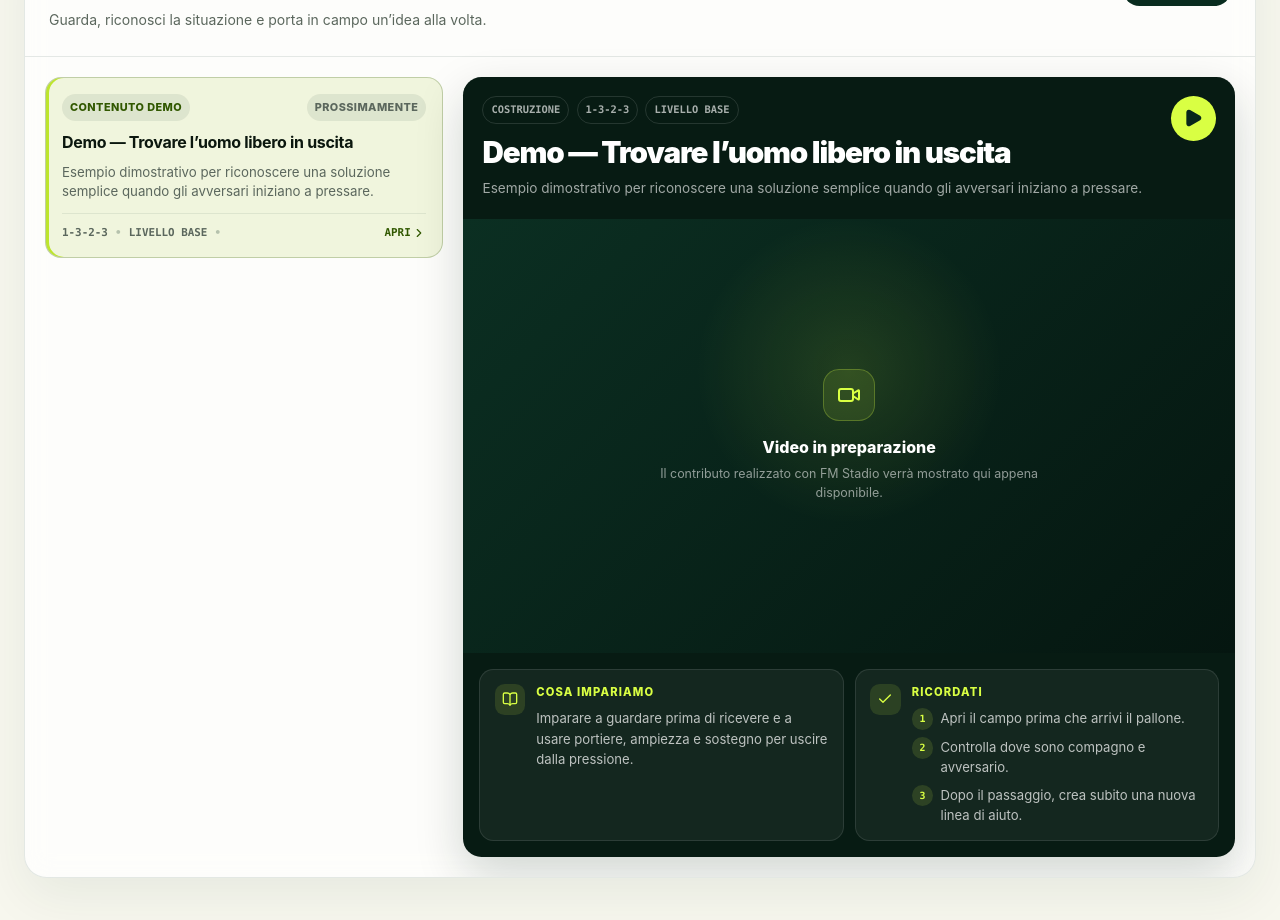
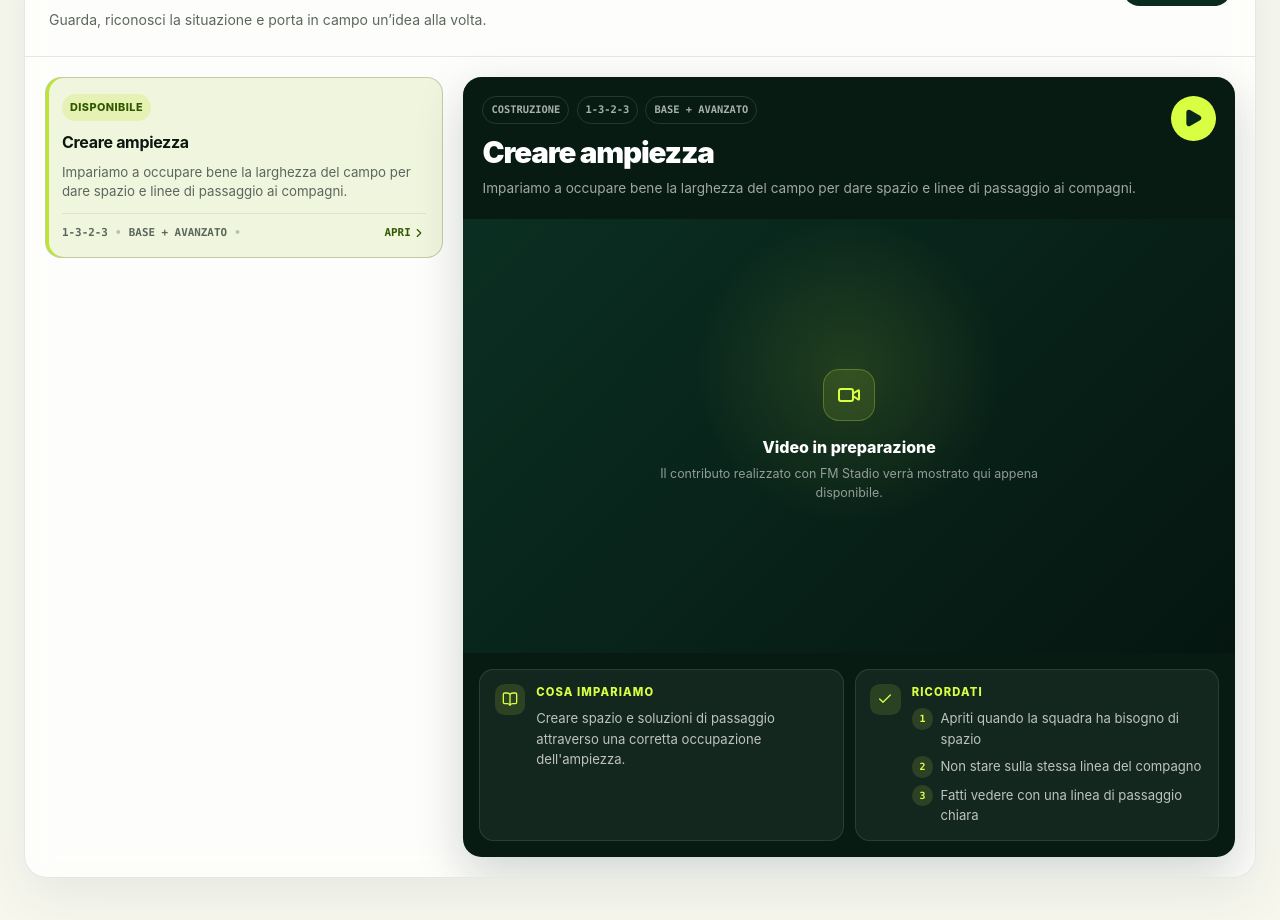
Before and after one commit to alexcj10-ctrl/alex-finance, a React (Vite) app: page / in a window 1280 px wide. Shown: the part 1440-2360 px from the top of the page. Built offline with nearby package versions, Linux system fonts and the light colour scheme; the HTML template or start-up script is replaced by a standard one.

Commit message:
Add first real lesson: Creare ampiezza

```diff
--- a/src/data/lessons.ts
+++ b/src/data/lessons.ts
@@ -30,23 +30,23 @@ export type Lesson = {
  */
 export const lessons = [
   {
-    id: 'demo-costruzione-uomo-libero',
-    titolo: 'Demo — Trovare l’uomo libero in uscita',
+    id: 'costruzione-creare-ampiezza',
+    titolo: 'Creare ampiezza',
     fase: 'costruzione',
     sistema: '1-3-2-3',
-    livello: 'base',
+    livello: 'entrambi',
     descrizione:
-      'Esempio dimostrativo per riconoscere una soluzione semplice quando gli avversari iniziano a pressare.',
+      'Impariamo a occupare bene la larghezza del campo per dare spazio e linee di passaggio ai compagni.',
     obiettivo:
-      'Imparare a guardare prima di ricevere e a usare portiere, ampiezza e sostegno per uscire dalla pressione.',
+      'Creare spazio e soluzioni di passaggio attraverso una corretta occupazione dell\'ampiezza.',
     puntiChiave: [
-      'Apri il campo prima che arrivi il pallone.',
-      'Controlla dove sono compagno e avversario.',
-      'Dopo il passaggio, crea subito una nuova linea di aiuto.',
+      'Apriti quando la squadra ha bisogno di spazio',
+      'Non stare sulla stessa linea del compagno',
+      'Fatti vedere con una linea di passaggio chiara',
     ],
-    percorsoVideo: '/videos/demo-costruzione-uomo-libero.mp4',
-    stato: 'prossimamente',
-    demo: true,
+    percorsoVideo: '/videos/ampiezza-costruzione.mp4',
+    stato: 'disponibile',
+    demo: false,
   },
   {
     id: 'demo-progressione-terzo-uomo',
```
Also changed, not shown: 1 other file (tests, documents, lock files or other folders).
